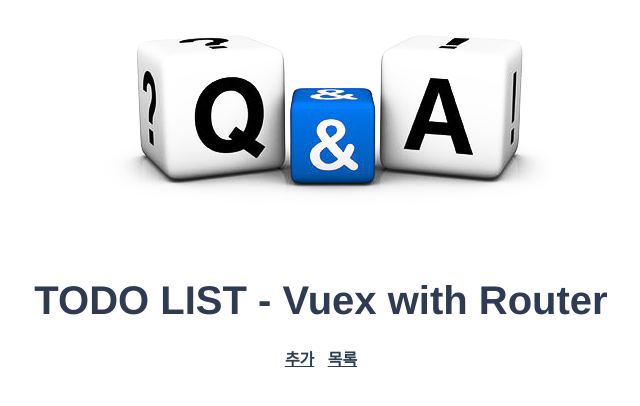
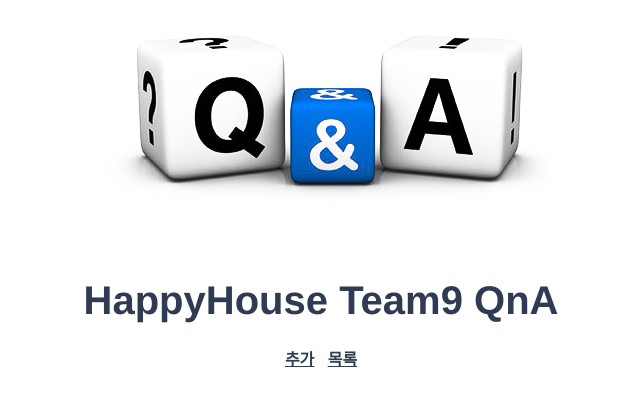
Before and after one commit to seongaeee/HappyHouse_FinalProject, a Vue app in the folder VueProject/: page / in a window 1280 px wide. Shown: the top 406 px of the page, without its empty margins (319-959 px from the left). Built offline with nearby package versions, Linux system fonts and the light colour scheme.

Commit message:
fix : Fix title

```diff
--- a/VueProject/src/components/BoardHeader.vue
+++ b/VueProject/src/components/BoardHeader.vue
@@ -1,7 +1,7 @@
 <template>
 	<header>
 		<img alt="Vue logo" src="../assets/qna.png" />
-		<h1>TODO LIST - Vuex with Router</h1>
+		<h1>HappyHouse Team9 QnA</h1>
 		<div>
 			<router-link to="/board/input">추가</router-link> &nbsp;
 			<router-link to="/board/list">목록</router-link>
```
